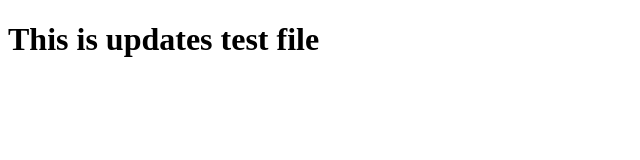
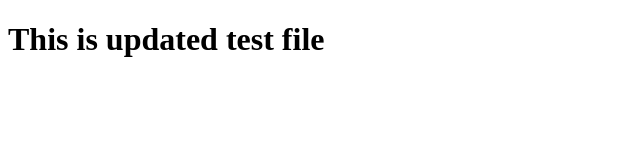
Before and after one commit to aniketraj11/test, a plain HTML site: page index.html in a window 1280 px wide. Shown: the full height of the page, 0-640 px from the left. Drawn offline with Linux system fonts and the light colour scheme.

Commit message:
added feature test

```diff
--- a/index.html
+++ b/index.html
@@ -6,6 +6,6 @@
     <title>Document</title>
   </head>
   <body>
-    <h1>This is updates test file</h1>
+    <h1>This is updated test file</h1>
   </body>
 </html>
```
